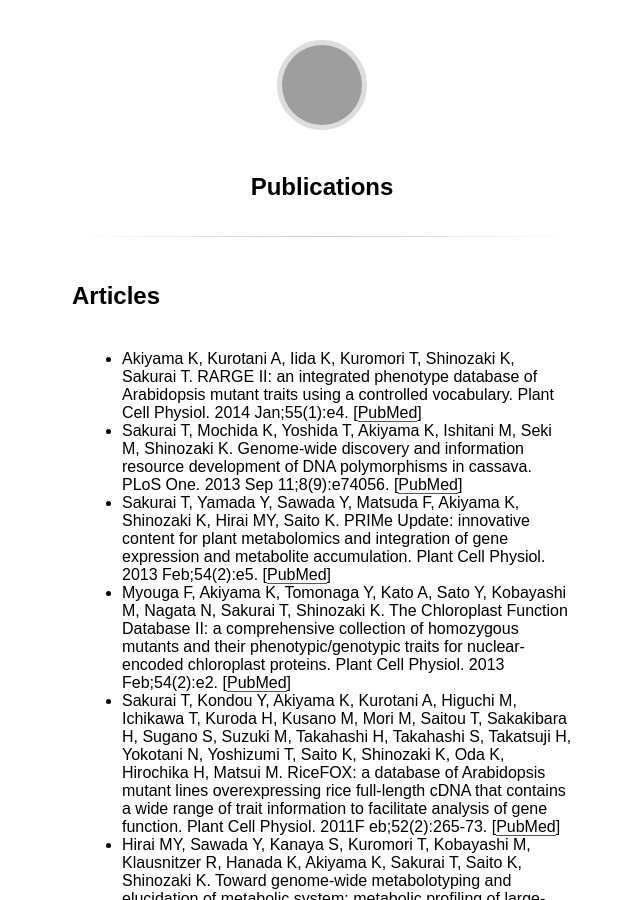
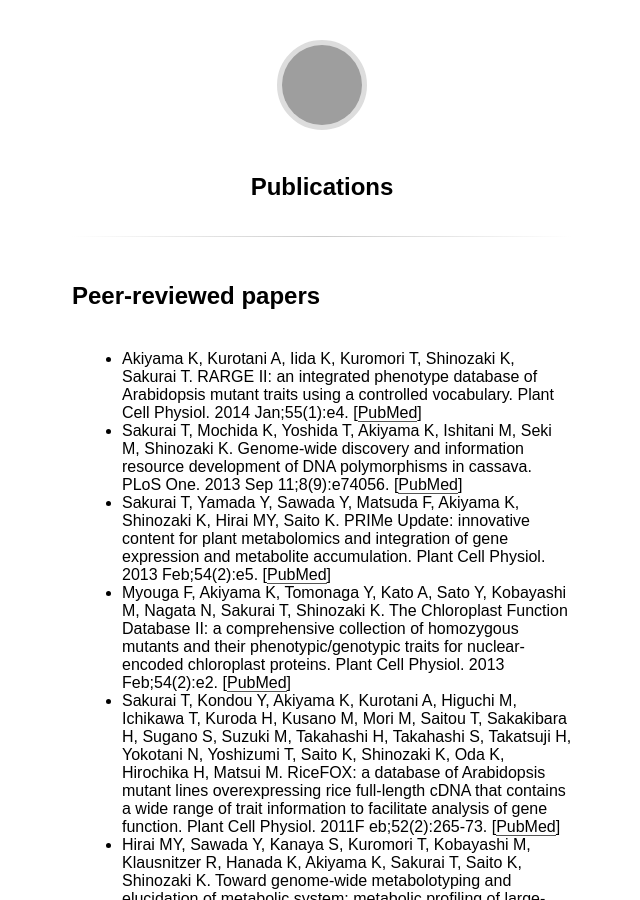
Before and after one commit to artifactsauce/artifactsauce.github.io, a Jekyll site: the page built from publications.md, in a window 1280 px wide and 900 px high, cut to the strip 0-900 px from the top of the window. Shown: the whole strip, without its empty margins (318-958 px from the left). Built offline with Jekyll 4.4.1, drawn with Linux system fonts in a browser that asks for light colours; some web fonts are replaced; some of the changed text lies outside the part shown; grey boxes are pictures that could not be loaded.

Commit message:
revise the page headings

```diff
--- a/publications.md
+++ b/publications.md
@@ -1,9 +1,9 @@
 ---
 layout: page
-title: "Publications"
+title: Publications
 ---
 
-## Articles
+## Peer-reviewed papers
 
 - Akiyama K, Kurotani A, Iida K, Kuromori T, Shinozaki K, Sakurai T. RARGE II: an integrated phenotype database of Arabidopsis mutant traits using a controlled vocabulary. Plant Cell Physiol. 2014 Jan;55(1):e4. [[PubMed](http://www.ncbi.nlm.nih.gov/pubmed/24272250)]
 - Sakurai T, Mochida K, Yoshida T, Akiyama K, Ishitani M, Seki M, Shinozaki K. Genome-wide discovery and information resource development of DNA polymorphisms in cassava. PLoS One. 2013 Sep 11;8(9):e74056. [[PubMed](http://www.ncbi.nlm.nih.gov/pubmed/24040164)]
```
Also changed, not shown: other parts of publications.md (+1 -1 lines), about.md (+2 -2 lines).
